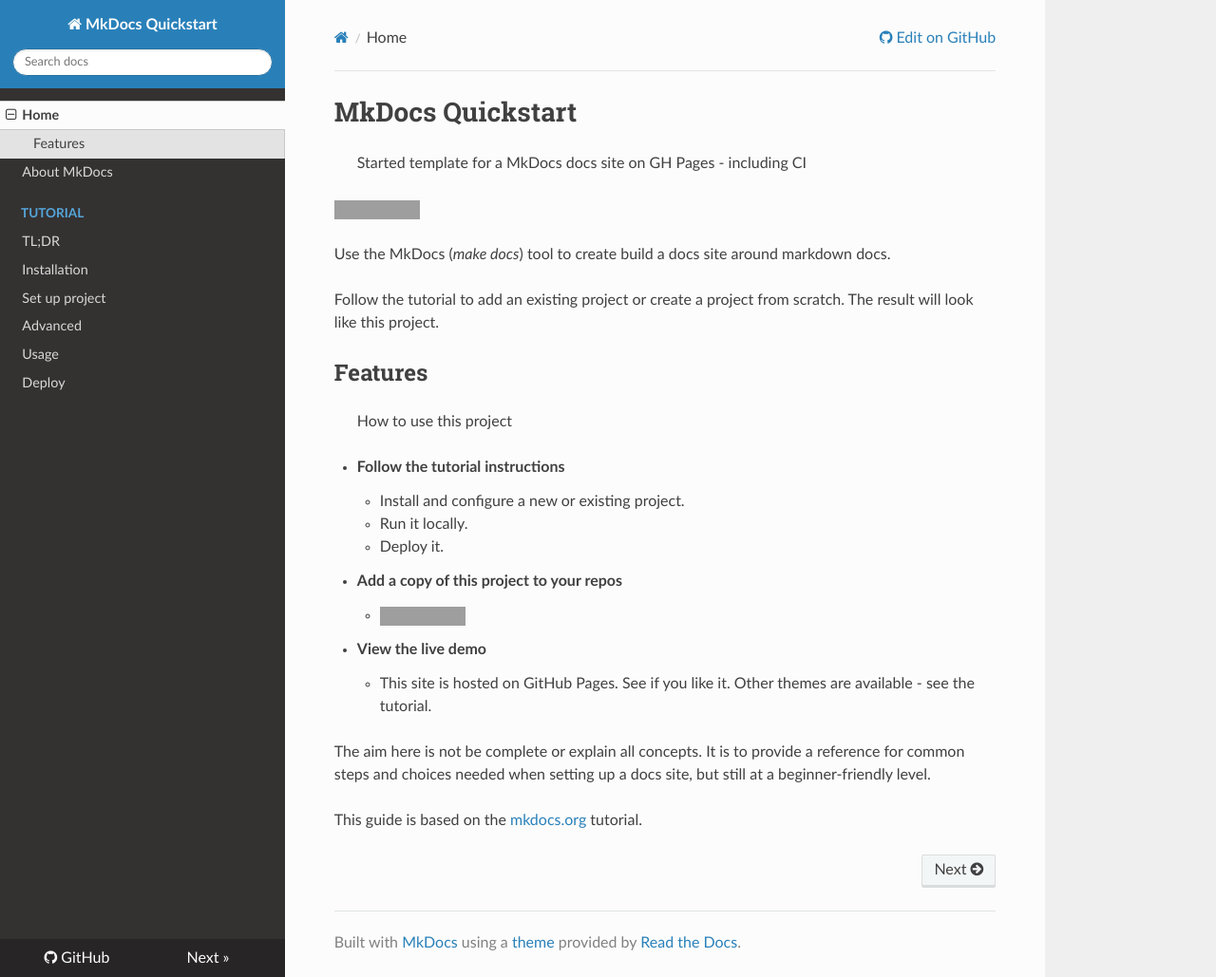
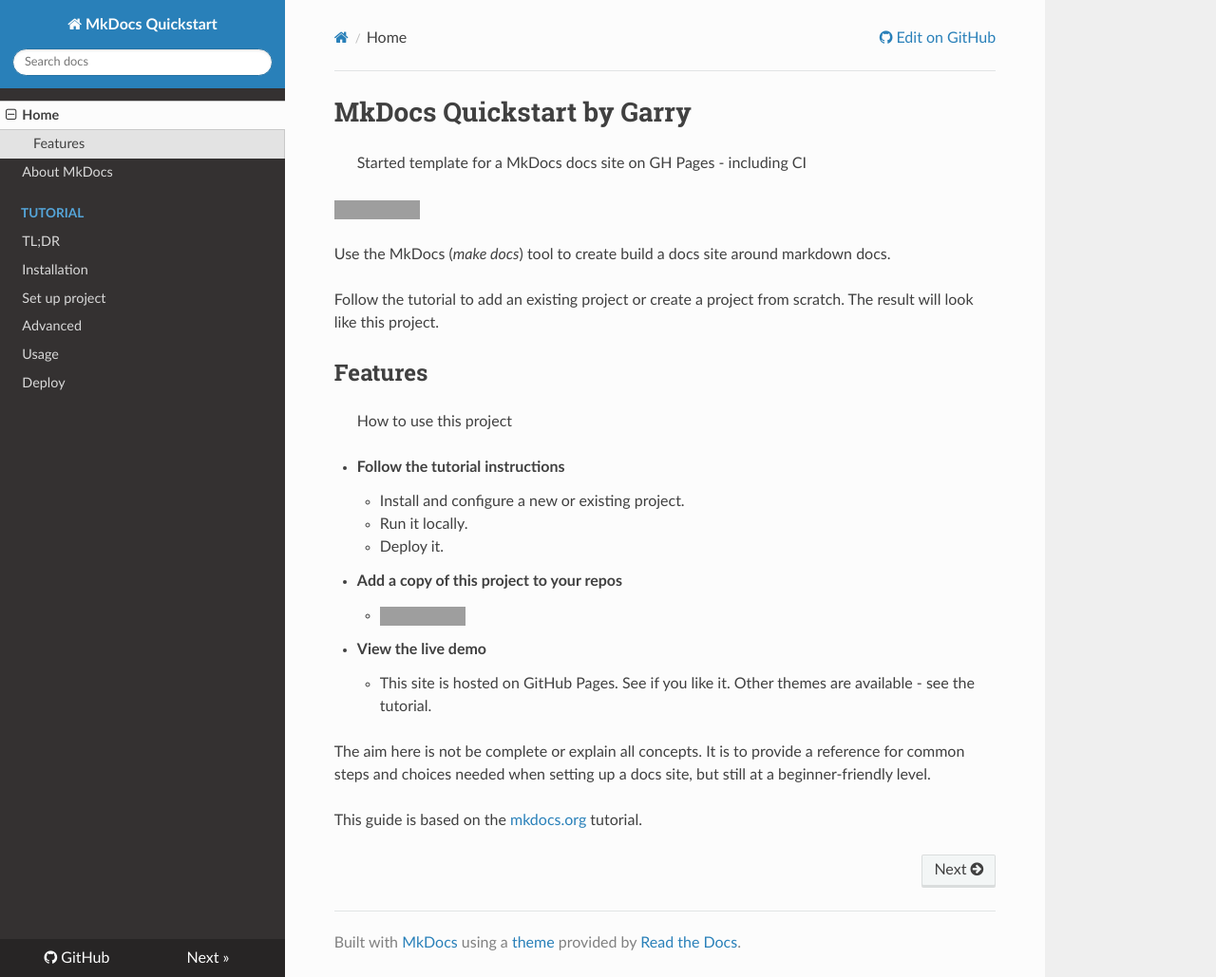
Before and after one commit to YuilTripathee/demo-003-garry-docs, an MkDocs documentation site: the page built from docs/docs/index.md, in a window 1280 px wide and 1029 px high. Shown: the whole window at 95% size. Built offline with MkDocs 1.6.1, drawn with Linux system fonts in a browser that asks for light colours; nearby versions of some CDN libraries; grey boxes are pictures that could not be loaded.

Commit message:
Update index.md

```diff
--- a/docs/docs/index.md
+++ b/docs/docs/index.md
@@ -1,4 +1,4 @@
-# MkDocs Quickstart
+# MkDocs Quickstart by Garry
 >  Started template for a MkDocs docs site on GH Pages - including CI
 
 [![Repo stars](https://img.shields.io/github/stars/MichaelCurrin/mkdocs-quickstart?style=social)](https://github.com/MichaelCurrin/mkdocs-quickstart)
```
